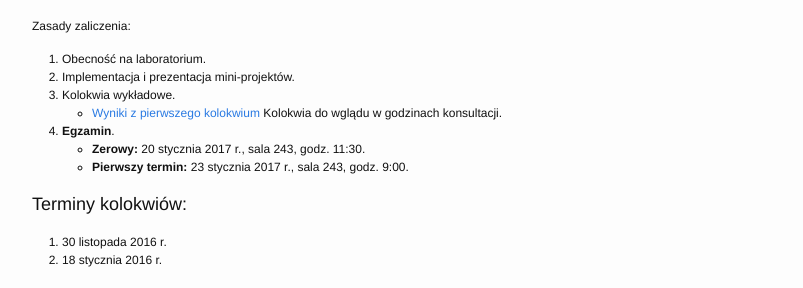
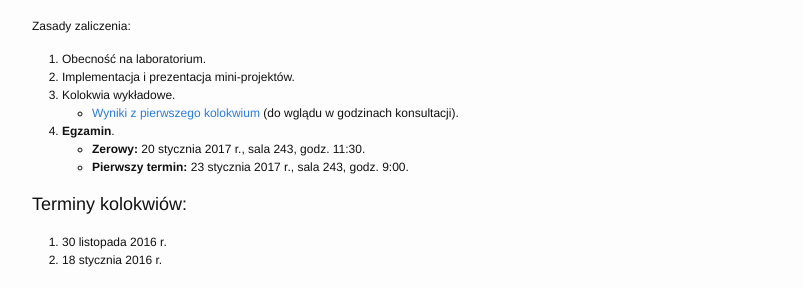
Before and after one commit to piotrlasek/piotrlasek.github.io, a Jekyll site: the page built from for-students/pwir2016.md, in a window 1280 px wide. Shown: the part 166-454 px from the top of the page, without its empty margins (238-1041 px from the left). Built offline with Jekyll 4.4.1, drawn with Linux system fonts in a browser that asks for light colours.

Commit message:
Update pwir2016.md

```diff
--- a/for-students/pwir2016.md
+++ b/for-students/pwir2016.md
@@ -12,7 +12,7 @@ Zasady zaliczenia:
 1. Obecność na laboratorium.
 2. Implementacja i prezentacja mini-projektów.
 3. Kolokwia wykładowe.
-  * [Wyniki z pierwszego kolokwium](pwir-wyniki-2016.pdf) Kolokwia do wglądu w godzinach konsultacji.
+  * [Wyniki z pierwszego kolokwium](pwir-wyniki-2016.pdf) (do wglądu w godzinach konsultacji).
 4. **Egzamin**.
   * **Zerowy:** 20 stycznia 2017 r., sala 243, godz. 11:30.
   * **Pierwszy termin:** 23 stycznia 2017 r., sala 243, godz. 9:00.
```
